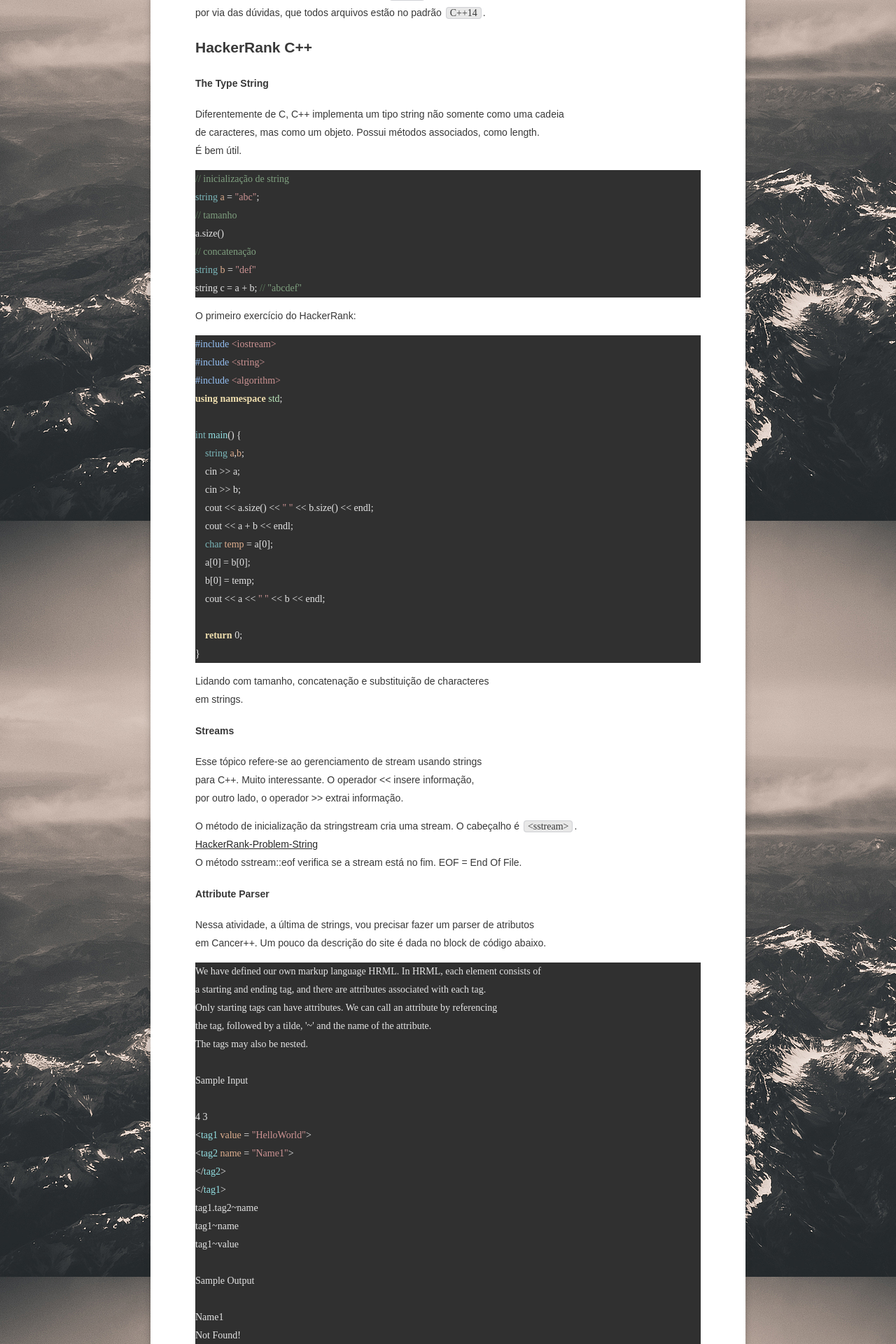
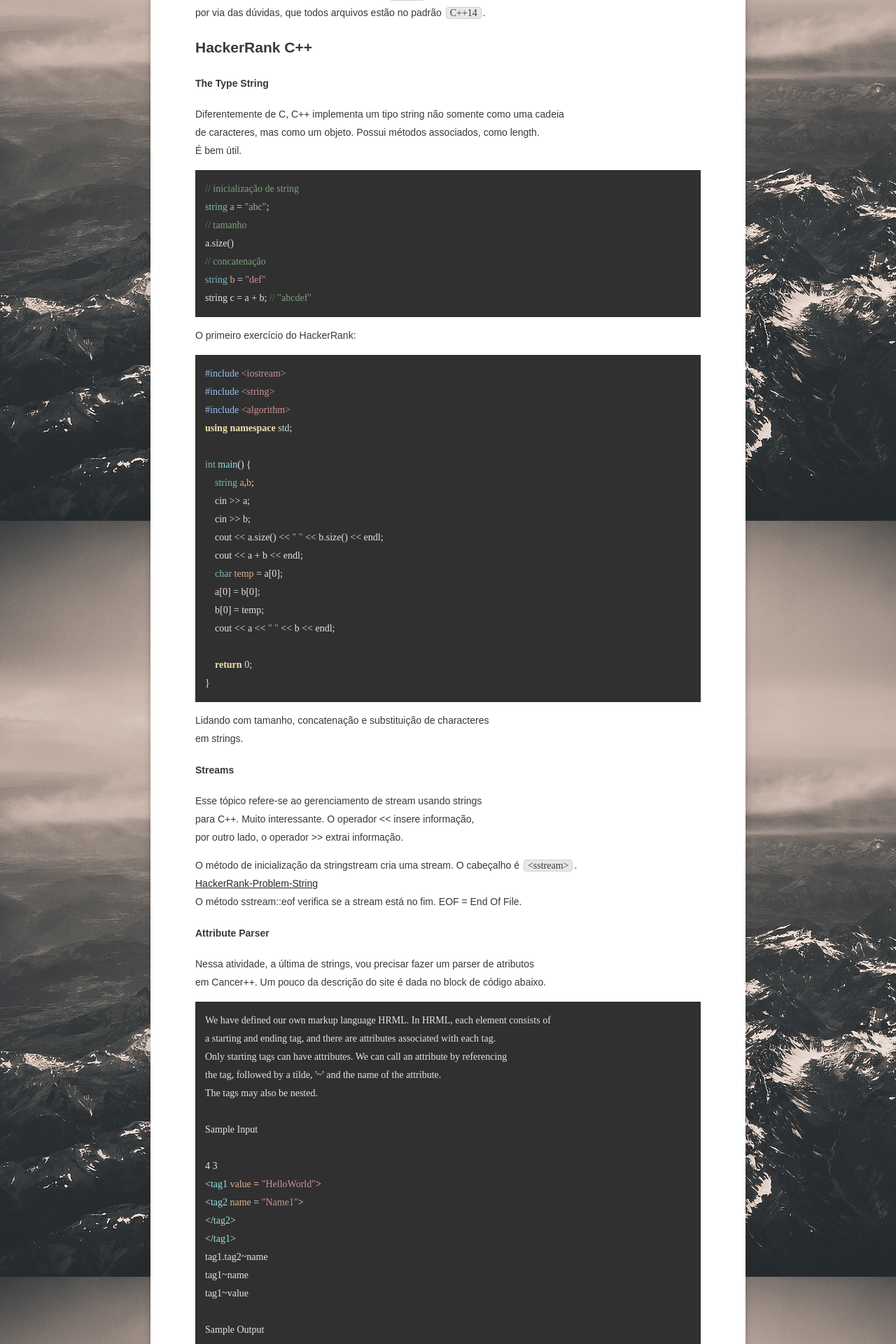
Before and after one commit to ryukinix/ryukinix.github.io, a Jekyll site: the page built from _posts/2017-07-26-cpp-journey.html, in a window 1280 px wide. Shown: the part 1326-3246 px from the top of the page at 70% size. Built offline with Jekyll 4.4.1, drawn with Linux system fonts in a browser that asks for light colours; some web fonts are replaced; comment, search, counter and statistics services are not loaded.

Commit message:
Merge pre.highlight properties into pre.src
Seems pre.highlight is not defined on org HTML generated

```diff
--- a/_posts/2017-07-26-cpp-journey.html
+++ b/_posts/2017-07-26-cpp-journey.html
@@ -15,8 +15,9 @@ categories:
 comments: true
 ---
 <style>
-  pre.src {background-color: #303030; color: #e5e5e5;}
-  pre.highlight {
+  pre.src {
+    background-color: #303030;
+    color: #e5e5e5;
     padding: 1em;
     padding-top: 1em;
     padding-right: 1em;
```
